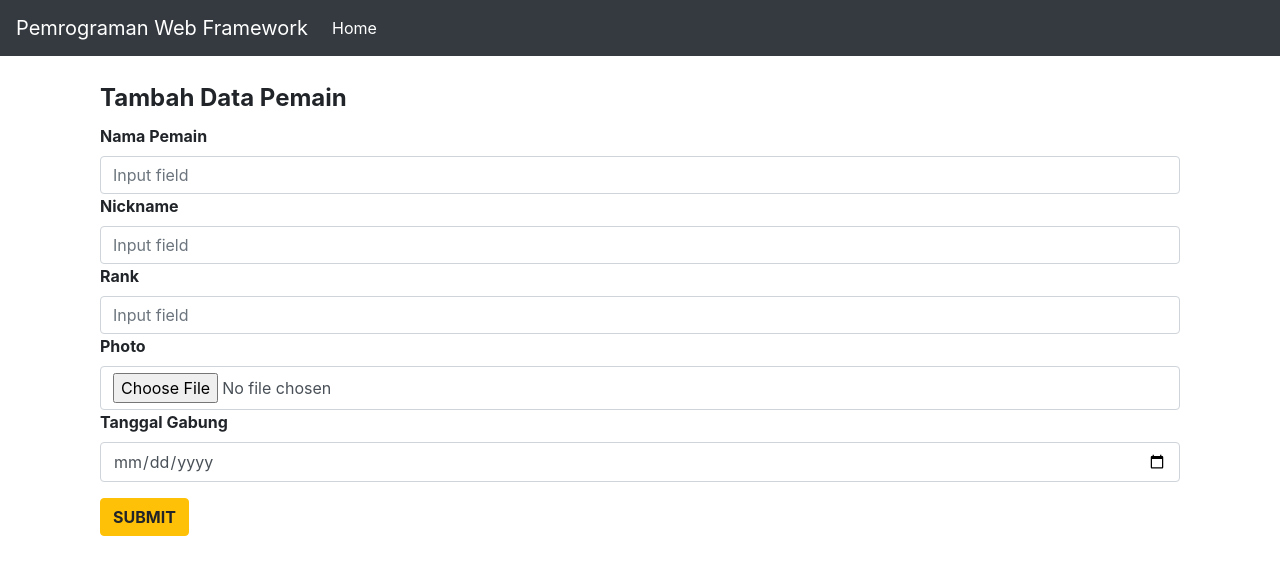
After one commit to marsudi98/TubesUAS, a CodeIgniter app: the page made by application/views/tambah_pemain_view.php in a window 1280 px wide. The commit adds this page. Shown: the top 575 px of the page. Run offline with CodeIgniter, Linux system fonts and the light colour scheme; some libraries are stand-ins or nearby versions.

Commit message:
Perbaikan Views

```diff
--- a/application/views/header.php
+++ b/application/views/header.php
@@ -20,7 +20,7 @@
                 <a class="nav-link" href="<?php echo base_url('index.php/Election_Controller/index') ?>">Home </a>
                 </li>
                 <li class="nav-item active">
-                <a class="nav-link" href="<?php echo base_url('index.php/Election_Controller/index') ?>">Data </a>
+                <a class="nav-link" href="<?php echo base_url('index.php/Pemain/index') ?>">Data </a>
                 </li>
                 <li>
                     <a class="nav-link" href="<?php echo base_url('index.php/Election_Controller/voting_page') ?>"> Vote <span class="sr-only">(current)</span></a>
--- /dev/null
+++ b/application/views/tambah_pemain_view.php
@@ -0,0 +1,63 @@
+<!doctype html>
+<html lang="en">
+<head>
+  <meta charset="utf-8">
+  <meta name="viewport" content="width=device-width, initial-scale=1, shrink-to-fit=no">
+  <meta name="description" content="">
+  <meta name="author" content="">
+  <link rel="icon" href="../../../../favicon.ico">
+
+  <title>Code Igniter</title>
+
+  <!-- Bootstrap core CSS -->
+  <link rel="stylesheet" href="https://maxcdn.bootstrapcdn.com/bootstrap/4.0.0/css/bootstrap.min.css" integrity="sha384-Gn5384xqQ1aoWXA+058RXPxPg6fy4IWvTNh0E263XmFcJlSAwiGgFAW/dAiS6JXm" crossorigin="anonymous">
+</head>
+
+<body>
+
+  <nav class="navbar navbar-expand-md navbar-dark bg-dark mb-4">
+    <a class="navbar-brand" href="#">Pemrograman Web Framework</a>
+    <button class="navbar-toggler" type="button" data-toggle="collapse" data-target="#navbarCollapse" aria-controls="navbarCollapse" aria-expanded="false" aria-label="Toggle navigation">
+      <span class="navbar-toggler-icon"></span>
+    </button>
+    <div class="collapse navbar-collapse" id="navbarCollapse">
+      <ul class="navbar-nav mr-auto">
+        <li class="nav-item active">
+          <a class="nav-link" href="<?php echo base_url('index.php/Pemain') ?>">Home <span class="sr-only">(current)</span></a>
+        </li>
+      </ul>
+
+    </div>
+  </nav>
+
+  <div class="container">
+  <div class="col-xs-12 col-sm-12 col-md-12 col-lg-12">
+      <?php echo form_open_multipart('pemain/create'); ?>
+      <legend><b>Tambah Data Pemain</b></legend>
+      <?php echo validation_errors(); ?>
+
+      <div class="form-group">
+        <label for=""><b>Nama Pemain</b></label>
+        <input type="text" class="form-control" name="nama" placeholder="Input field">
+        <label for=""><b>Nickname</b></label>
+        <input type="text" class="form-control" name="nickname" placeholder="Input field">
+        <label for=""><b>Rank</b></label>
+        <input type="text" class="form-control" name="rank" placeholder="Input field">
+        <label for=""><b>Photo</b></label>
+        <input type="file" class="form-control" name="userfile" size="20" />
+        <label for=""><b>Tanggal Gabung</b></label>
+        <input type="date" name="tanggalGabung" placeholder="date" class="form-control">
+      </div>
+      <button type="submit" class="btn btn-warning"><b>SUBMIT</b></button>
+      <?php echo form_close(); ?>
+    </div>
+  </div>
+
+  <!-- Bootstrap core JavaScript
+      ================================================== -->
+      <!-- Placed at the end of the document so the pages load faster -->
+      <script src="https://code.jquery.com/jquery-3.2.1.slim.min.js" integrity="sha384-KJ3o2DKtIkvYIK3UENzmM7KCkRr/rE9/Qpg6aAZGJwFDMVNA/GpGFF93hXpG5KkN" crossorigin="anonymous"></script>
+      <script src="https://cdnjs.cloudflare.com/ajax/libs/popper.js/1.12.9/umd/popper.min.js" integrity="sha384-ApNbgh9B+Y1QKtv3Rn7W3mgPxhU9K/ScQsAP7hUibX39j7fakFPskvXusvfa0b4Q" crossorigin="anonymous"></script>
+      <script src="https://maxcdn.bootstrapcdn.com/bootstrap/4.0.0/js/bootstrap.min.js" integrity="sha384-JZR6Spejh4U02d8jOt6vLEHfe/JQGiRRSQQxSfFWpi1MquVdAyjUar5+76PVCmYl" crossorigin="anonymous"></script>
+    </body>
+    </html>
```
Also changed, not shown: application/views/edit_pemain_data.php (added, +48 -0 lines), application/views/edit_pemain_view.php (added, +74 -0 lines), application/views/home.php (+0 -18 lines), application/views/pemain_admin.php (+0 -18 lines), application/views/tambah_pemain_data.php (added, +48 -0 lines).
